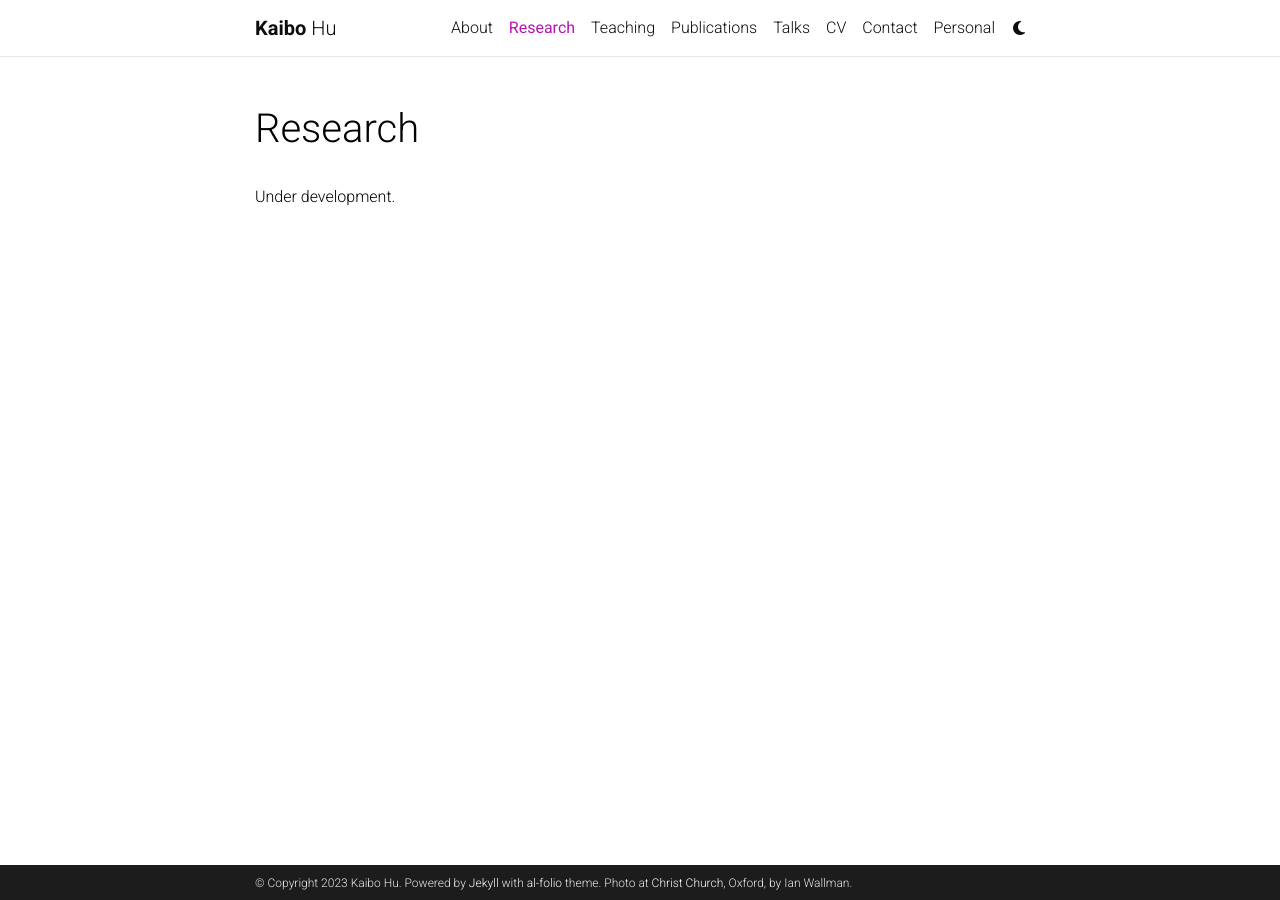
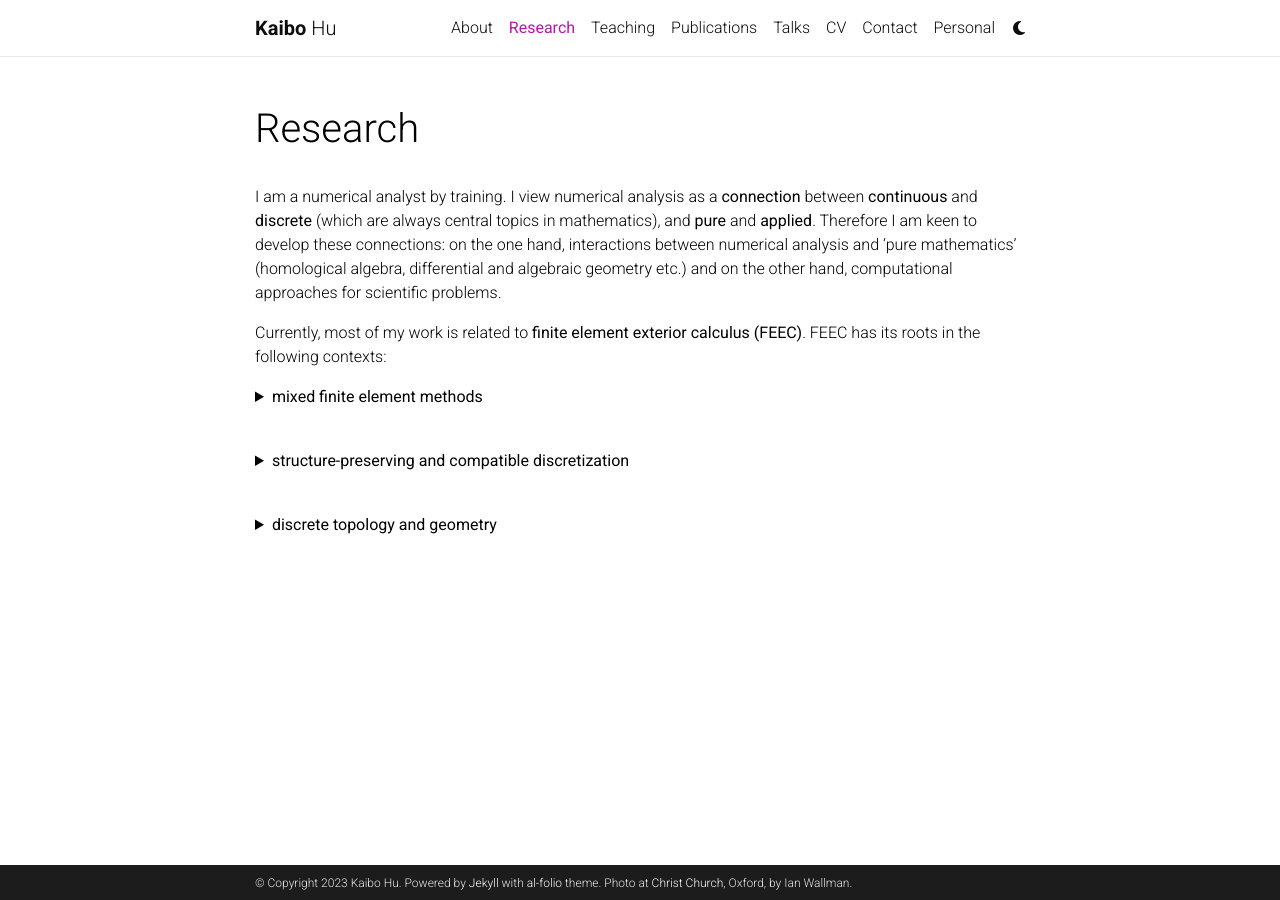
Before and after one commit to kaibohu/kaibohu.github.io, a Jekyll site: the page built from _pages/research.md, in a window 1280 px wide. Built offline with Jekyll 4.4.1, drawn with Linux system fonts in a browser that asks for light colours; comment, search, counter and statistics services are not loaded; a style sheet for code colours, icons or effects is not loaded.

Commit message:
Update research.md

```diff
--- a/_pages/research.md
+++ b/_pages/research.md
@@ -7,4 +7,37 @@
 nav_order: 2
 ---
 
-Under development.
+I am a numerical analyst by training. I view numerical analysis as a <b>connection</b> between <b>continuous</b> and <b>discrete</b> (which are always central topics in mathematics), and <b>pure</b> and <b>applied</b>. Therefore I am keen to develop these connections: on the one hand, interactions between numerical analysis and 'pure mathematics' (homological algebra, differential and algebraic geometry etc.) and on the other hand, computational approaches for scientific problems.
+
+Currently, most of my work is related to <b>finite element exterior calculus (FEEC)</b>. FEEC has its roots in the following contexts:
+
+<details>
+  <summary> <b>mixed finite element methods</b></summary>
+  Most real-world problems involve more than one field. For example, Navier-Stokes equations involve velocity and pressure, and magnetohydrodynamics describes the coupling of fluids and magnetic fields. Finite element methods involving more than one field are referred to as <b>mixed methods</b>.
+A major message from the study of mixed methods (see [1] for a comprehensive account of this subject) is that different fields should be discretized differently to get correct solutions and efficient solvers.  The   <b><a href="https://en.wikipedia.org/wiki/Ladyzhenskaya–Babuška–Brezzi_condition">Ladyzhenskaya–Babuška–Brezzi (LBB) condition</a></b>, or the <b>inf-sup condition</b> provides a criterion for the choices of discretization (discrete spaces) for different fields. Roughly speaking, these conditions describe how (linear) differential operators should map one space to another. For example, for incompressible flows, one discretizes the velocity in one finite dimensional space (e.g., a certain finite element space) and the pressure in another. The inf-sup condition requires that divergence is surjective from the velocity space to the pressure space (with an analytic bound). Homological algebra and differential complexes (central subjects in FEEC) encode kernels and images of (linear) differential operators, and, therefore are proper tools.
+</details>
+
+<br />
+
+
+<details>
+  <summary> <b>structure-preserving and compatible discretization</b></summary>
+  The idea of <b>structure-preserving discretization</b> or <b>compatible discretization</b> is to recognize key (algebraic, geometric, topological and physical) structures of problems (structure-awareness) and preserve them in the design of numerical methods. An eminent example is <b><a href="https://www.damtp.cam.ac.uk/user/na/NA_papers/NA2015_05.pdf">geometric numerical integration</a></b>, which discretizes classical mechanics in the Hamiltonian form and preserves symplectic forms in algorithms. <br />  <br />
+
+   Finite element exterior calculus falls in the category of structure-preserving discretization by capturing cohomologies. This ensures correct numerical solutions, efficient solvers, and precise physical invariants. More precisely, cohomologies of discrete spaces should be compatible with the continuous version. In other words, differential structures are preserved.
+</details>
+
+
+<br />
+
+
+<details>
+  <summary> <b>discrete topology and geometry</b></summary>
+<b>Homology</b> is a tool for studying the topology of a domain. Roughly speaking, the idea is to look for loops which are not the boundary of any 2D cell, and higher dimensional versions of such objects (for example, on a 2D domain with a hole, one can draw a loop around the hole, which is not the boundary of any 2D patch). <b>Cohomology</b> comes from duality: one associates a number to each cell (lines, faces etc.) and defines the dual of the boundary operator (called coboundary). Functions with vanishing coboundaries which are not coboundary of another function represent cohomology.  <b>De Rham complex</b> provides a computable version of cohomology: integrating k-forms on k-dimensional cells provides such a function, and coboundary operators correspond to exterior derivatives (grad, curl, div and higher dimensional generalizations).
+
+<br />
+
+The de Rham complex is related to PDEs. For example, the Maxwell equation involve grad, curl, and div, and can be written in terms of de Rham complexes. In finite element exterior calculus, one wants to discretize the de Rham complex, and use the resulting discrete version to compute.
+
+
+</details>
```
